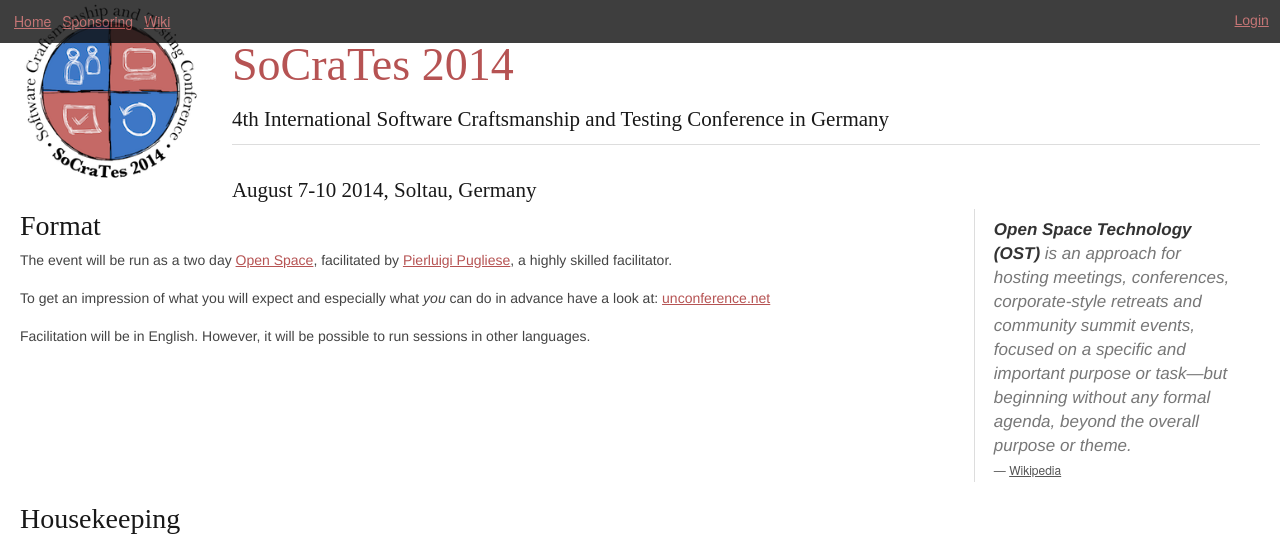
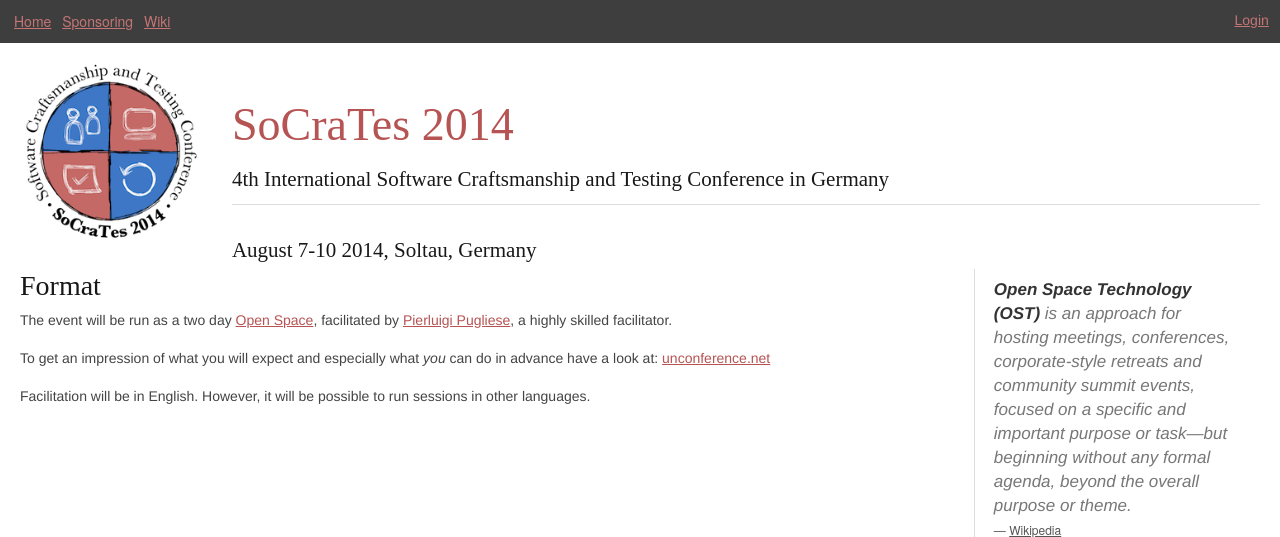
Before and after one commit to softwerkskammer/www.socrates-conference.de, a Django app: page /details.html in a window 1280 px wide. Shown: the top 537 px of the page. Run offline with Django 3.2, Linux system fonts and the light colour scheme; parts of the project's set-up code (start-up, migrations or seed data) failed here and were passed over; some libraries are stand-ins or nearby versions; some web fonts are replaced.

Commit message:
Fix new header position on details.html

```diff
--- a/templates/details.html
+++ b/templates/details.html
@@ -1,7 +1,7 @@
 {% extends "base.html" %}
 
 {% block container %}
-<div class="row-fluid">
+<div class="row-fluid" id="header">
     {% include "include_wide_header.html" %}
 </div>
 
```
